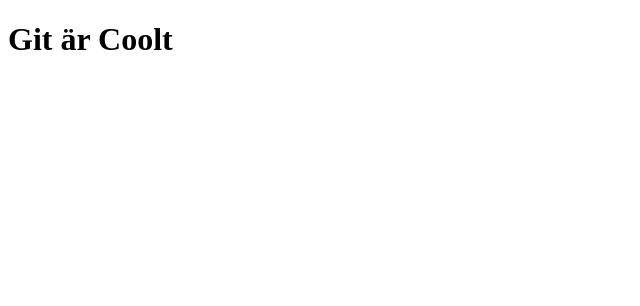
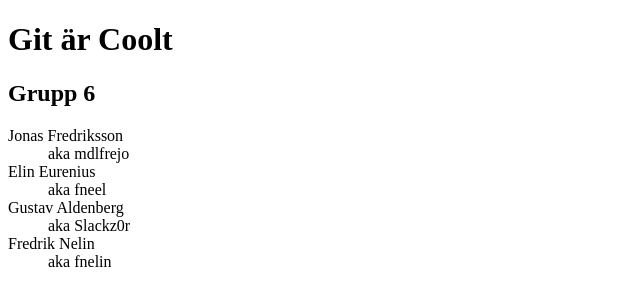
Before and after one commit to Slackz0r/ovning-git-github, a plain HTML site: page index.html in a window 1280 px wide. Shown: the whole page, without its empty margins (0-640 px from the left). Drawn offline with Linux system fonts and the light colour scheme.

Commit message:
En lista med gruppmedlemmar

```diff
--- a/index.html
+++ b/index.html
@@ -1,14 +1,30 @@
 <!DOCTYPE html>
 <html lang="en">
+
     <head>
         <meta charset="UTF-8">
         <meta name="viewport" content="width=device-width, initial-scale=1.0">
         <title>Git är Coolt</title>
         <link rel="stylesheet" href="style.css">
     </head>
+
     <body>
         <main>
             <h1>Git är Coolt</h1> <!-- Ta ej bort. Denna ska sedan ändras av flera personer i olika grenar.  -->
         </main>
+        <section>
+            <h2>Grupp 6</h2>
+            <dl>
+                <dt>Jonas Fredriksson</dt>
+                <dd>aka mdlfrejo</dd>
+                <dt>Elin Eurenius</dt>
+                <dd>aka fneel</dd>
+                <dt>Gustav Aldenberg</dt>
+                <dd>aka Slackz0r</dd>
+                <dt>Fredrik Nelin</dt>
+                <dd>aka fnelin</dd>
+            </dl>
+        </section>
     </body>
+
 </html>
```
Lines whose indentation alone changed are shown as unchanged.
